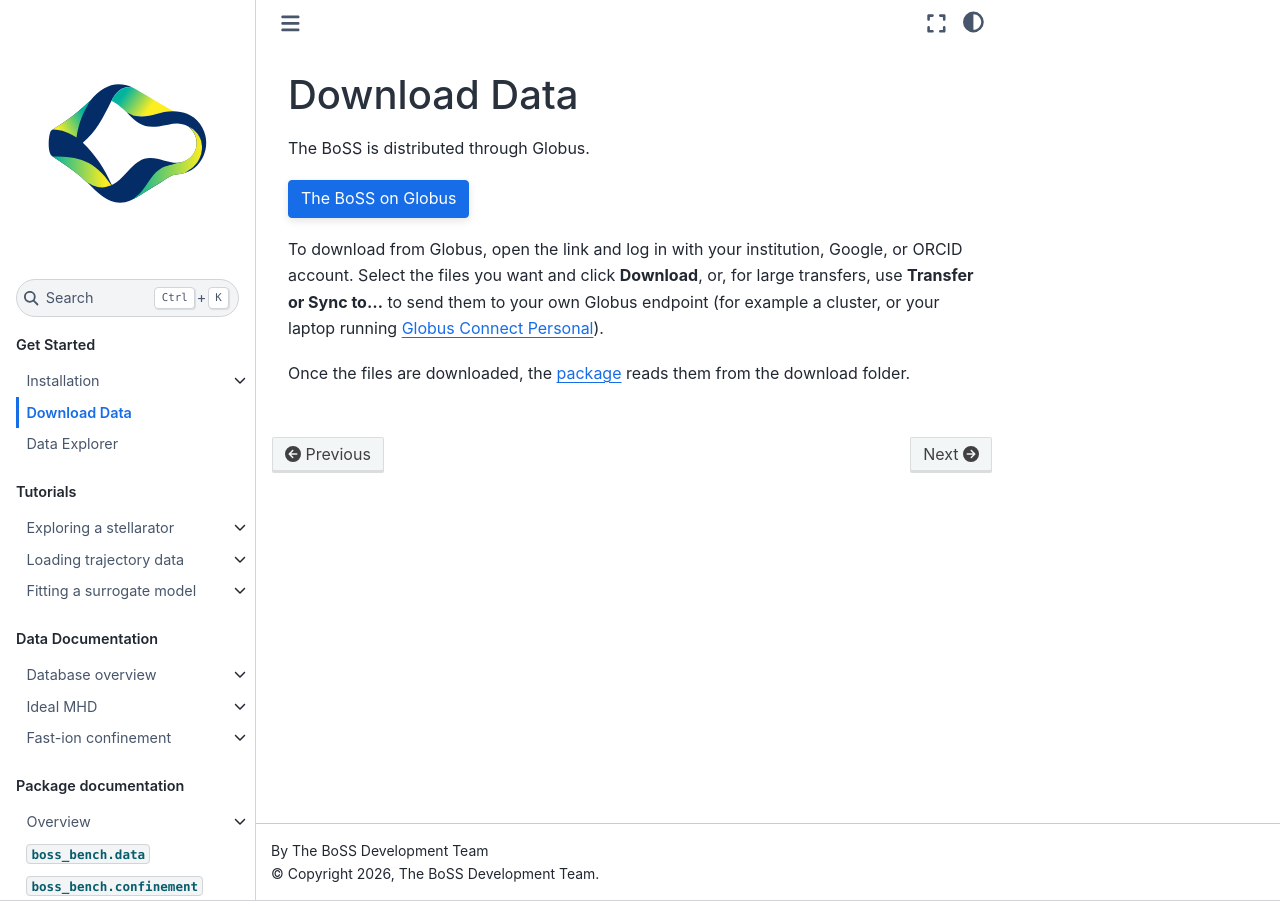
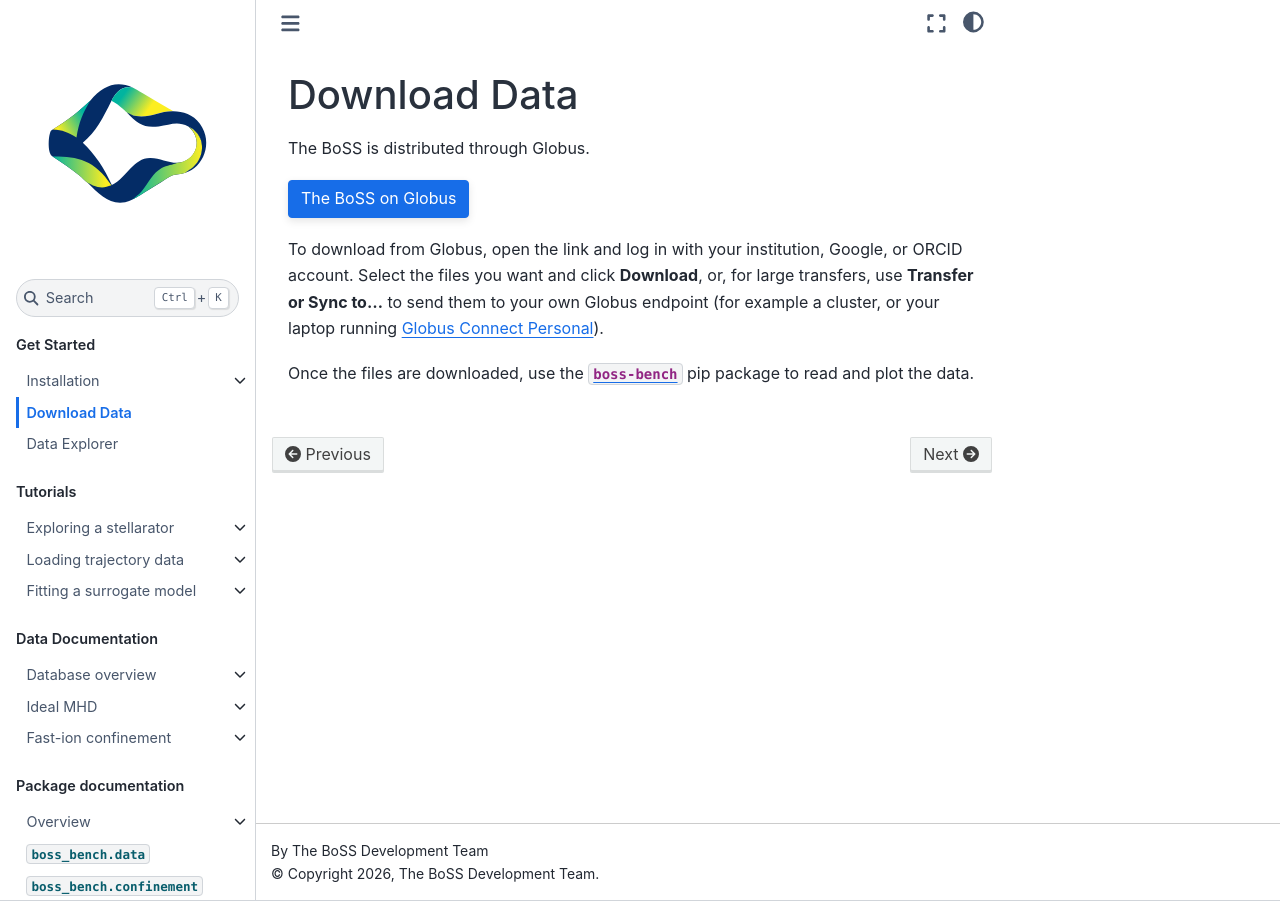
Before and after one commit to mishapadidar/boss_website, a Sphinx documentation site: the page built from docs/download.md, in a window 1280 px wide. Built offline with Sphinx 7.4.7 and the Sphinx Book theme 1.1.4, drawn with Linux system fonts in a browser that asks for light colours.

Commit message:
Download page: point to the boss-bench package
Co-Authored-By: Claude Opus 5.5 (1M context) <noreply@anthropic.com>

```diff
--- a/docs/download.md
+++ b/docs/download.md
@@ -15,5 +15,5 @@ or, for large transfers, use **Transfer or Sync to…** to send them to your
 own Globus endpoint (for example a cluster, or your laptop running
 [Globus Connect Personal](https://www.globus.org/globus-connect-personal)).
 
-Once the files are downloaded, the [package](package.md) reads them from the
-download folder.
+Once the files are downloaded, use the [`boss-bench`](package.md) pip package to read and
+plot the data.
```
